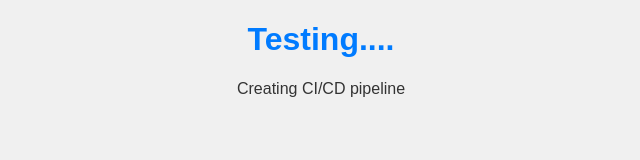
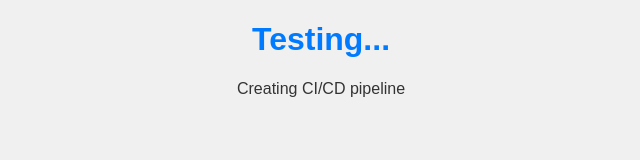
Before and after one commit to Hayanan30/CI-CD-test, a plain HTML site: page index.html in a window 1280 px wide. Shown: the full height of the page, 319-959 px from the left. Drawn offline with Linux system fonts and the light colour scheme.

```diff
--- a/index.html
+++ b/index.html
@@ -7,7 +7,7 @@
     <link rel="stylesheet" href="style.css" />
   </head>
   <body>
-    <h1>Testing....</h1>
+    <h1>Testing...</h1>
     <p>Creating CI/CD pipeline</p>
   </body>
 </html>
```
